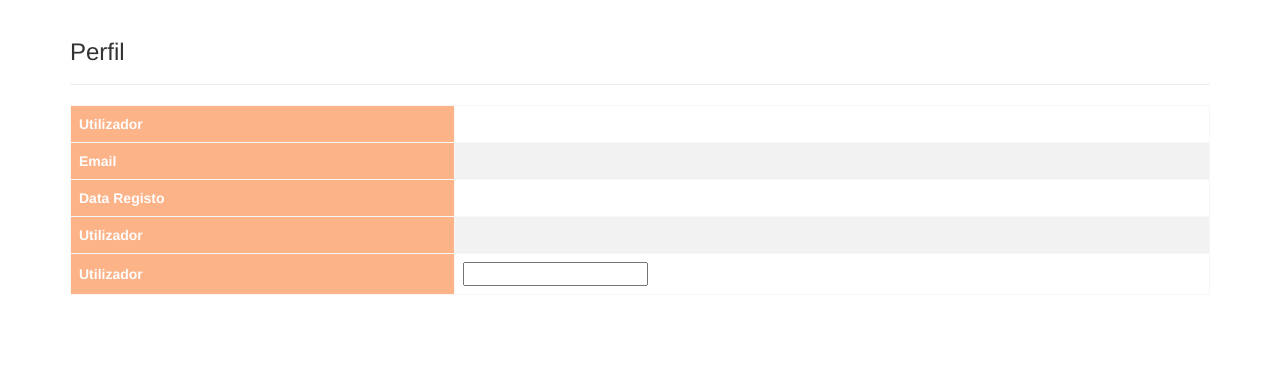
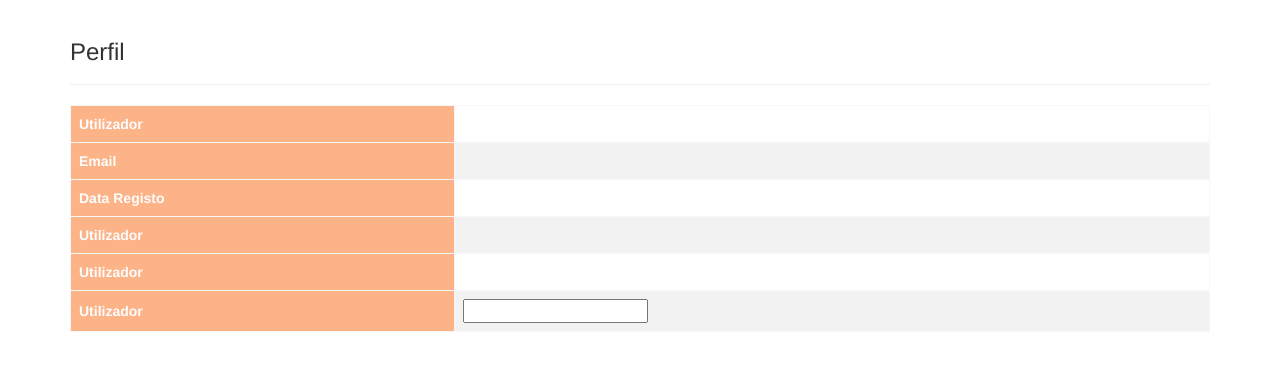
Before and after one commit to soarez98/pap_site, a PHP site: page /perfil.php in a window 1280 px wide. Shown: the part 51-421 px from the top of the page. Run offline with PHP 8.4, Linux system fonts and the light colour scheme; the visitor is signed in with stand-in values (Sample User, id 1); data that the repository does not hold is empty; a stand-in replaces the project's code that opens the database connection.

Commit message:
Adicionar Campo
Adicionei um campo no perfil

```diff
--- a/perfil.php
+++ b/perfil.php
@@ -72,6 +72,7 @@
 	<tr><th>Email </th><td><?php echo $userRow['userEmail']; ?></td></tr>
 	<tr><th>Data Registo </th><td><?php echo $userRow['userRegisto']; ?></td></tr>
 	<tr><th>Utilizador</th><td><?php echo $userRow['userName']; ?></td></tr>
+	<tr><th>Utilizador</th><td><?php echo $userRow['userName']; ?></td></tr>
 	<tr><th>Utilizador</th><td> <input type="text" name="lname" value="<?php echo $userRow['userName']; ?>">  </td></tr>
 
 
```
